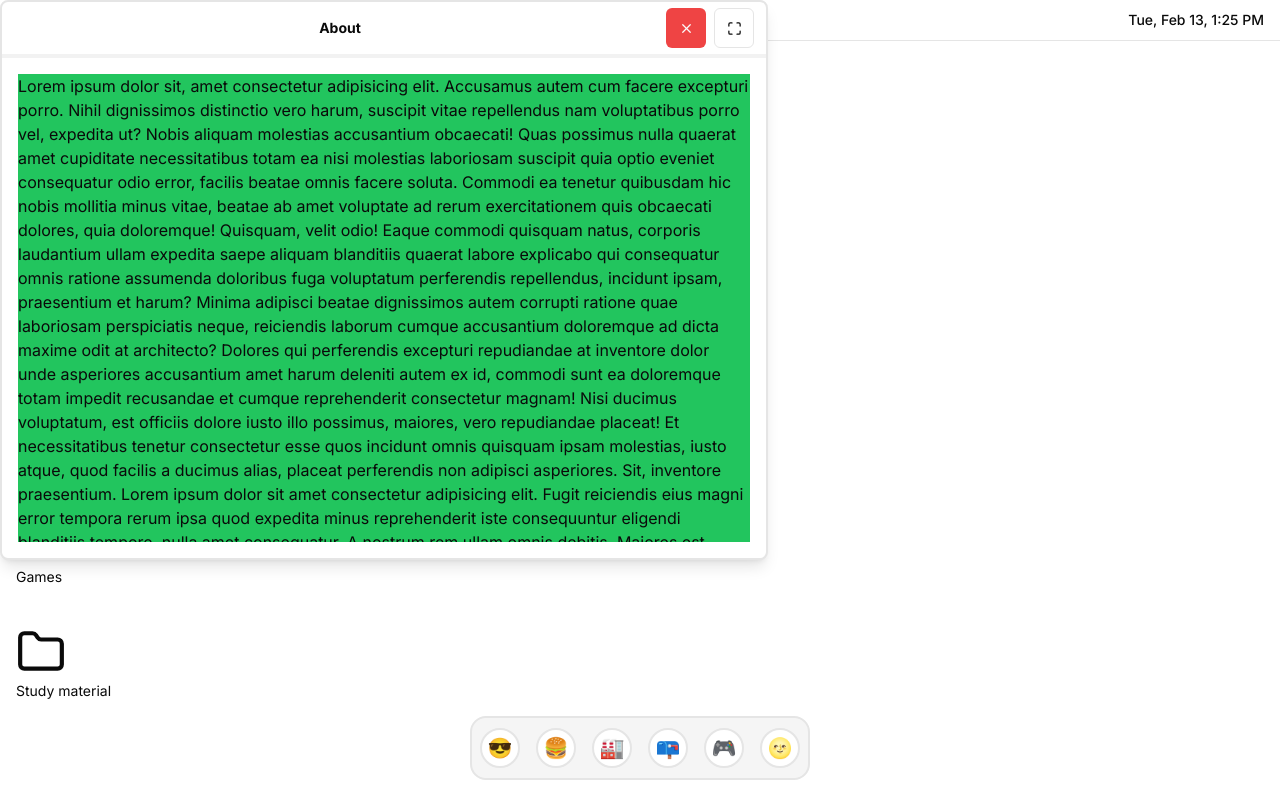
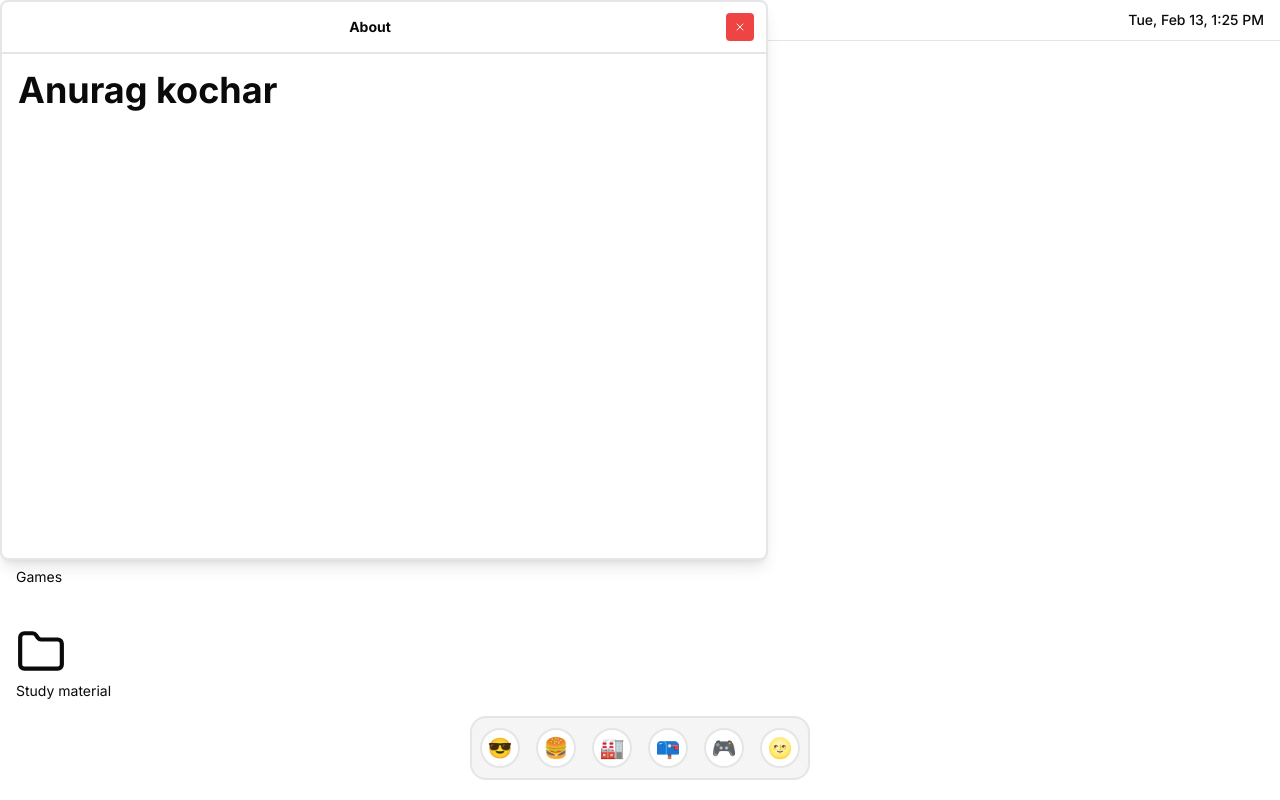
Before and after one commit to Anurag-Kochar-1/operating-system-simulator, a Next.js app: page / in a window 1280 px wide. Both pictures are taken after a click on the element "About". Built offline with nearby package versions, Linux system fonts and the light colour scheme.

Commit message:
✨ feat: recently added window auto focus and new header menu content

```diff
--- a/app/globals.css
+++ b/app/globals.css
@@ -74,6 +74,3 @@
     @apply bg-background text-foreground;
   }
 }
-
-
-/* .myElement{z-index:999; position: absolute; top: 50%; left: 50%;} */
--- a/components/apps-icon/index.tsx
+++ b/components/apps-icon/index.tsx
@@ -1,12 +1,18 @@
 "use client";
-import React from "react";
+import React, { useEffect } from "react";
 import { useApp } from "@/hooks/store";
 import { Folder } from "lucide-react";
 
 export const AppsIcon = () => {
-  const { apps, addWindow } = useApp();
+  const { apps, windows, addWindow, setFocusedWindow } = useApp();
+
+  useEffect(() => {
+    const recentlyAddedWindow = windows[windows?.length - 1];
+    setFocusedWindow(recentlyAddedWindow);
+    // eslint-disable-next-line react-hooks/exhaustive-deps
+  }, [windows]);
   return (
-    <div className="flex h-[93vh] flex-col flex-wrap items-start justify-start gap-10 p-4">
+    <div className="flex h-[75vh] flex-col flex-wrap items-start justify-start gap-10 p-4 lg:h-[93vh]">
       {apps?.map((app) => {
         return (
           <div
--- a/components/apps/about-me/index.tsx
+++ b/components/apps/about-me/index.tsx
@@ -2,88 +2,8 @@ import React from "react";
 
 export const AboutMe = () => {
   return (
-    <div className="flex h-full w-full flex-col items-start justify-start overflow-y-auto bg-green-500">
-      <p>
-        Lorem ipsum dolor sit, amet consectetur adipisicing elit. Accusamus
-        autem cum facere excepturi porro. Nihil dignissimos distinctio vero
-        harum, suscipit vitae repellendus nam voluptatibus porro vel, expedita
-        ut? Nobis aliquam molestias accusantium obcaecati! Quas possimus nulla
-        quaerat amet cupiditate necessitatibus totam ea nisi molestias
-        laboriosam suscipit quia optio eveniet consequatur odio error, facilis
-        beatae omnis facere soluta. Commodi ea tenetur quibusdam hic nobis
-        mollitia minus vitae, beatae ab amet voluptate ad rerum exercitationem
-        quis obcaecati dolores, quia doloremque! Quisquam, velit odio! Eaque
-        commodi quisquam natus, corporis laudantium ullam expedita saepe aliquam
-        blanditiis quaerat labore explicabo qui consequatur omnis ratione
-        assumenda doloribus fuga voluptatum perferendis repellendus, incidunt
-        ipsam, praesentium et harum? Minima adipisci beatae dignissimos autem
-        corrupti ratione quae laboriosam perspiciatis neque, reiciendis laborum
-        cumque accusantium doloremque ad dicta maxime odit at architecto?
-        Dolores qui perferendis excepturi repudiandae at inventore dolor unde
-        asperiores accusantium amet harum deleniti autem ex id, commodi sunt ea
-        doloremque totam impedit recusandae et cumque reprehenderit consectetur
-        magnam! Nisi ducimus voluptatum, est officiis dolore iusto illo
-        possimus, maiores, vero repudiandae placeat! Et necessitatibus tenetur
-        consectetur esse quos incidunt omnis quisquam ipsam molestias, iusto
-        atque, quod facilis a ducimus alias, placeat perferendis non adipisci
-        asperiores. Sit, inventore praesentium. Lorem ipsum dolor sit amet
-        consectetur adipisicing elit. Fugit reiciendis eius magni error tempora
-        rerum ipsa quod expedita minus reprehenderit iste consequuntur eligendi
-        blanditiis tempore, nulla amet consequatur. A nostrum rem ullam omnis
-        debitis. Maiores est temporibus maxime voluptatibus asperiores ullam
-        possimus cumque vel culpa laudantium, quisquam vitae nostrum?
-        Necessitatibus dolore iusto aspernatur esse qui dicta hic. Obcaecati
-        veniam aperiam fugiat accusamus voluptatibus neque sequi consequatur
-        maiores at quos, modi eveniet? Repellat, laborum rem! Dolores adipisci
-        unde aperiam quam nihil consequuntur voluptatem. Excepturi provident
-        quos dicta exercitationem dignissimos nulla iusto quas illum quibusdam
-        accusantium, unde esse pariatur hic id, aliquam porro quisquam. Dicta
-        quis nemo voluptatum consequatur repellendus aperiam distinctio dolore
-        adipisci neque eos impedit, id beatae voluptatibus omnis? Labore vel
-        nisi nihil officiis eaque vero illo! Eius eligendi cupiditate sit
-        perspiciatis optio assumenda aliquam, mollitia eos cum enim saepe dolore
-        a? Explicabo ut autem optio quasi voluptates laudantium perspiciatis
-        culpa est, labore velit tempore fugiat maiores veritatis natus iure
-        voluptatibus aliquid facere reprehenderit necessitatibus vel minima
-        eaque. Corporis nesciunt accusamus alias veniam ut itaque blanditiis
-        suscipit sapiente quae impedit. Velit quis suscipit quae voluptatum
-        incidunt. Nesciunt at quas saepe tenetur sit quis excepturi,
-        exercitationem similique, explicabo animi ea obcaecati repellendus dicta
-        quidem. Hic dicta dolorem recusandae excepturi ipsam cumque quam eos
-        sint illum fugit pariatur, tempora enim unde voluptatibus et tenetur
-        nostrum! Error sunt numquam quasi maxime maiores quidem ipsam
-        exercitationem molestias deserunt ea nam ullam, blanditiis aspernatur
-        repellendus debitis, vel esse natus facilis quibusdam libero. Atque
-        expedita perferendis praesentium mollitia aspernatur sapiente ducimus
-        impedit repudiandae, nulla, suscipit saepe tempora nostrum, maxime
-        provident laudantium voluptate iure esse culpa illum quibusdam minus
-        libero magnam. Non nam assumenda inventore alias. Deleniti saepe
-        voluptas tempore consequuntur atque iusto ad consectetur qui quo ullam
-        aperiam eum quia, illo quibusdam error dolore accusantium natus? Ipsum,
-        earum veniam? Officia dolorem cupiditate nisi placeat? Officia, officiis
-        libero porro tempora ut consequuntur provident ab velit, magnam
-        blanditiis vel dolorem saepe. Dicta tempore expedita nihil, porro
-        itaque, neque numquam accusantium, quam inventore error aliquam commodi
-        quod deserunt nam? Delectus quam sed dolor pariatur nihil ex. Molestiae
-        qui necessitatibus velit quaerat eveniet, delectus dolores illum nihil,
-        obcaecati molestias labore mollitia dolorem voluptatum similique
-        nesciunt deleniti iste placeat eligendi dolore odio? Cupiditate rerum
-        ratione officia, ex vel debitis at corporis neque aut facilis pariatur
-        repellat iste molestiae nam quos iure vero est, eveniet explicabo
-        maiores id tempora mollitia? Illo alias officia dolore, eligendi
-        excepturi accusamus nisi harum perspiciatis quam pariatur quisquam.
-        Facilis deleniti dolore dignissimos. Ipsa nisi possimus cupiditate
-        deserunt provident quasi obcaecati, quos reiciendis. Facilis consequatur
-        impedit, est consectetur similique quidem doloremque alias fugit non
-        adipisci, assumenda eum ea nulla beatae? Eligendi vel natus architecto
-        explicabo quibusdam labore ipsam. Commodi impedit libero cum distinctio
-        voluptatum velit nemo. Maiores ipsum quibusdam doloribus consectetur
-        sint pariatur blanditiis provident laborum soluta reprehenderit,
-        mollitia aperiam, quod tenetur nam iure qui similique quae odit, ex
-        nihil. Nam magni placeat fugiat commodi nulla labore repellendus
-        doloribus illum dicta fuga deleniti neque, officiis vitae deserunt.
-        Molestias.{" "}
-      </p>
+    <div className="flex h-full w-full flex-col items-start justify-start overflow-y-auto">
+      <h2 className="text-4xl font-bold">Anurag kochar</h2>
     </div>
   );
 };
--- a/components/apps/study-material/index.tsx
+++ b/components/apps/study-material/index.tsx
@@ -1,5 +1,5 @@
 import React from "react";
 
 export const StudyMaterial = () => {
-  return <div>HomeWork</div>;
+  return <div>Study Material</div>;
 };
--- a/components/header/menu.tsx
+++ b/components/header/menu.tsx
@@ -12,96 +12,69 @@ import {
   MenubarSubContent,
   MenubarSubTrigger,
   MenubarTrigger,
-  } from "@/components/ui/menubar"
+} from "@/components/ui/menubar";
 
 export function Menu() {
   return (
     <Menubar className="border-none">
+      {/* ========== Finder ========== */}
+      <MenubarMenu>
+        <MenubarTrigger>Finder</MenubarTrigger>
+        <MenubarContent>
+          <MenubarItem>About Finder</MenubarItem>
+          <MenubarItem>Preferences</MenubarItem>
+          <MenubarItem>Empty Trash</MenubarItem>
+          <MenubarItem>Hide Finder</MenubarItem>
+          <MenubarItem>Hide Others</MenubarItem>
+          <MenubarItem>Show All</MenubarItem>
+        </MenubarContent>
+      </MenubarMenu>
+      {/* ========== File ========== */}
       <MenubarMenu>
         <MenubarTrigger>File</MenubarTrigger>
         <MenubarContent>
-            <MenubarItem>
-              New Tab <MenubarShortcut>⌘T</MenubarShortcut>
-            </MenubarItem>
-            <MenubarItem>
-              New Window <MenubarShortcut>⌘N</MenubarShortcut>
-            </MenubarItem>
-            <MenubarItem disabled>New Incognito Window</MenubarItem>
-            <MenubarSeparator />
-            <MenubarSub>
-              <MenubarSubTrigger>Share</MenubarSubTrigger>
-              <MenubarSubContent>
-                <MenubarItem>Email link</MenubarItem>
-                <MenubarItem>Messages</MenubarItem>
-                <MenubarItem>Notes</MenubarItem>
-              </MenubarSubContent>
-            </MenubarSub>
-            <MenubarSeparator />
-            <MenubarItem>
-              Print... <MenubarShortcut>⌘P</MenubarShortcut>
-            </MenubarItem>
+          <MenubarItem>New File Window</MenubarItem>
+          <MenubarItem>New Window</MenubarItem>
+          <MenubarItem disabled>New Folder with Selection</MenubarItem>
+          <MenubarItem>New Smart Folder</MenubarItem>
+          <MenubarItem>New tab</MenubarItem>
+          <MenubarItem disabled>Open</MenubarItem>
+          <MenubarItem disabled>Open With</MenubarItem>
+          <MenubarItem disabled>Print</MenubarItem>
+          <MenubarItem disabled>Close Window</MenubarItem>
         </MenubarContent>
       </MenubarMenu>
+      {/* ========== Edit ========== */}
       <MenubarMenu>
         <MenubarTrigger>Edit</MenubarTrigger>
         <MenubarContent>
-            <MenubarItem>
-              Undo <MenubarShortcut>⌘Z</MenubarShortcut>
-            </MenubarItem>
-            <MenubarItem>
-              Redo <MenubarShortcut>⇧⌘Z</MenubarShortcut>
-            </MenubarItem>
-            <MenubarSeparator />
-            <MenubarSub>
-              <MenubarSubTrigger>Find</MenubarSubTrigger>
-              <MenubarSubContent>
-                <MenubarItem>Search the web</MenubarItem>
-                <MenubarSeparator />
-                <MenubarItem>Find...</MenubarItem>
-                <MenubarItem>Find Next</MenubarItem>
-                <MenubarItem>Find Previous</MenubarItem>
-              </MenubarSubContent>
-            </MenubarSub>
-            <MenubarSeparator />
-            <MenubarItem>Cut</MenubarItem>
-            <MenubarItem>Copy</MenubarItem>
-            <MenubarItem>Paste</MenubarItem>
+          <MenubarItem disabled>Undo</MenubarItem>
+          <MenubarItem disabled>Redo</MenubarItem>
+          <MenubarItem disabled>Cut</MenubarItem>
+          <MenubarItem disabled>Copy</MenubarItem>
+          <MenubarItem disabled>Paste</MenubarItem>
+          <MenubarItem disabled>Paste All</MenubarItem>
+          <MenubarItem>Show Clipboard</MenubarItem>
+          <MenubarItem>Start Clipboard</MenubarItem>
+          <MenubarItem>Emojis & Symbols</MenubarItem>
         </MenubarContent>
       </MenubarMenu>
+      {/* ========== View ========== */}
       <MenubarMenu>
         <MenubarTrigger>View</MenubarTrigger>
         <MenubarContent>
-            <MenubarCheckboxItem>Always Show Bookmarks Bar</MenubarCheckboxItem>
-            <MenubarCheckboxItem checked>
-              Always Show Full URLs
-            </MenubarCheckboxItem>
-            <MenubarSeparator />
-            <MenubarItem inset>
-              Reload <MenubarShortcut>⌘R</MenubarShortcut>
-            </MenubarItem>
-            <MenubarItem disabled inset>
-              Force Reload <MenubarShortcut>⇧⌘R</MenubarShortcut>
-            </MenubarItem>
-            <MenubarSeparator />
-            <MenubarItem inset>Toggle Fullscreen</MenubarItem>
-            <MenubarSeparator />
-            <MenubarItem inset>Hide Sidebar</MenubarItem>
-          </MenubarContent>
-        </MenubarMenu>
-        <MenubarMenu>
-          <MenubarTrigger>Profiles</MenubarTrigger>
-          <MenubarContent>
-            <MenubarRadioGroup value="benoit">
-              <MenubarRadioItem value="andy">Andy</MenubarRadioItem>
-              <MenubarRadioItem value="benoit">Benoit</MenubarRadioItem>
-              <MenubarRadioItem value="Luis">Luis</MenubarRadioItem>
-            </MenubarRadioGroup>
-            <MenubarSeparator />
-            <MenubarItem inset>Edit...</MenubarItem>
-            <MenubarSeparator />
-            <MenubarItem inset>Add Profile...</MenubarItem>
+          <MenubarItem disabled>As Icons</MenubarItem>
+          <MenubarItem disabled>As List</MenubarItem>
+          <MenubarItem disabled>As Columns</MenubarItem>
+          <MenubarItem disabled>As Gallery</MenubarItem>
+          <MenubarItem>Use Stacks</MenubarItem>
+          <MenubarItem>Sort by</MenubarItem>
+          <MenubarItem>Clean Up</MenubarItem>
+          <MenubarItem>Clean Up By</MenubarItem>
+          <MenubarItem disabled>Hide Sidebar</MenubarItem>
+          <MenubarItem disabled>Hide Preview</MenubarItem>
         </MenubarContent>
       </MenubarMenu>
     </Menubar>
-    )
+  );
 }
--- a/components/window/index.tsx
+++ b/components/window/index.tsx
@@ -13,6 +13,7 @@ interface WindowProps {
 }
 
 const Window: React.FC<WindowProps> = ({ id, title, type }) => {
+  // console.log(`🍎 Window id ${id} rendered`)
   const { focusedWindow, setFocusedWindow, getAppContentById } = useApp();
   const isDesktop = useMediaQuery("(min-width: 1024px)");
   const [width, setWidth] = useState(60);
@@ -62,4 +63,4 @@ const Window: React.FC<WindowProps> = ({ id, title, type }) => {
   );
 };
 
-export default Window;
+export default React.memo(Window);
--- a/components/window/top-bar.tsx
+++ b/components/window/top-bar.tsx
@@ -31,7 +31,7 @@ export const Topbar = ({
   return (
     <div
       className={
-        "window-top-bar relative flex h-14 w-full select-none items-center justify-between rounded-b-none border-b-4 border-b-black border-opacity-5 px-3 py-1.5 text-foreground hover:cursor-move"
+        "window-top-bar relative flex h-14 w-full select-none items-center justify-between rounded-b-none border-b-2 border-opacity-5 px-3 py-1.5 text-foreground hover:cursor-move"
       }
     >
       <h2 className="mx-auto text-sm font-bold">{title}</h2>
@@ -41,18 +41,18 @@ export const Topbar = ({
           onClick={() => removeWindow(id)}
           size={"icon"}
           variant={"destructive"}
-          className="btn-cancel"
+          className="btn-cancel w-7 h-7 rounded-sm"
         >
-          <X size={15} />
+          <X size={12} />
         </Button>
-        <Button
+        {/* <Button
           className="hidden lg:flex"
           onClick={handleMinimizeMaximize}
           size={"icon"}
           variant={"outline"}
         >
           {width === 100 ? <Minimize size={15} /> : <Maximize size={15} />}
-        </Button>
+        </Button> */}
       </div>
     </div>
   );
--- a/hooks/store/index.ts
+++ b/hooks/store/index.ts
@@ -25,6 +25,7 @@ export const useApp = create<State>()((set, get) => ({
       return;
     }
     set((state) => ({ windows: [...state.windows, data] }));
+    set({ focusedWindow: data });
   },
   removeWindow: (id) =>
     set((state) => ({
```
Lines whose indentation alone changed are shown as unchanged.
